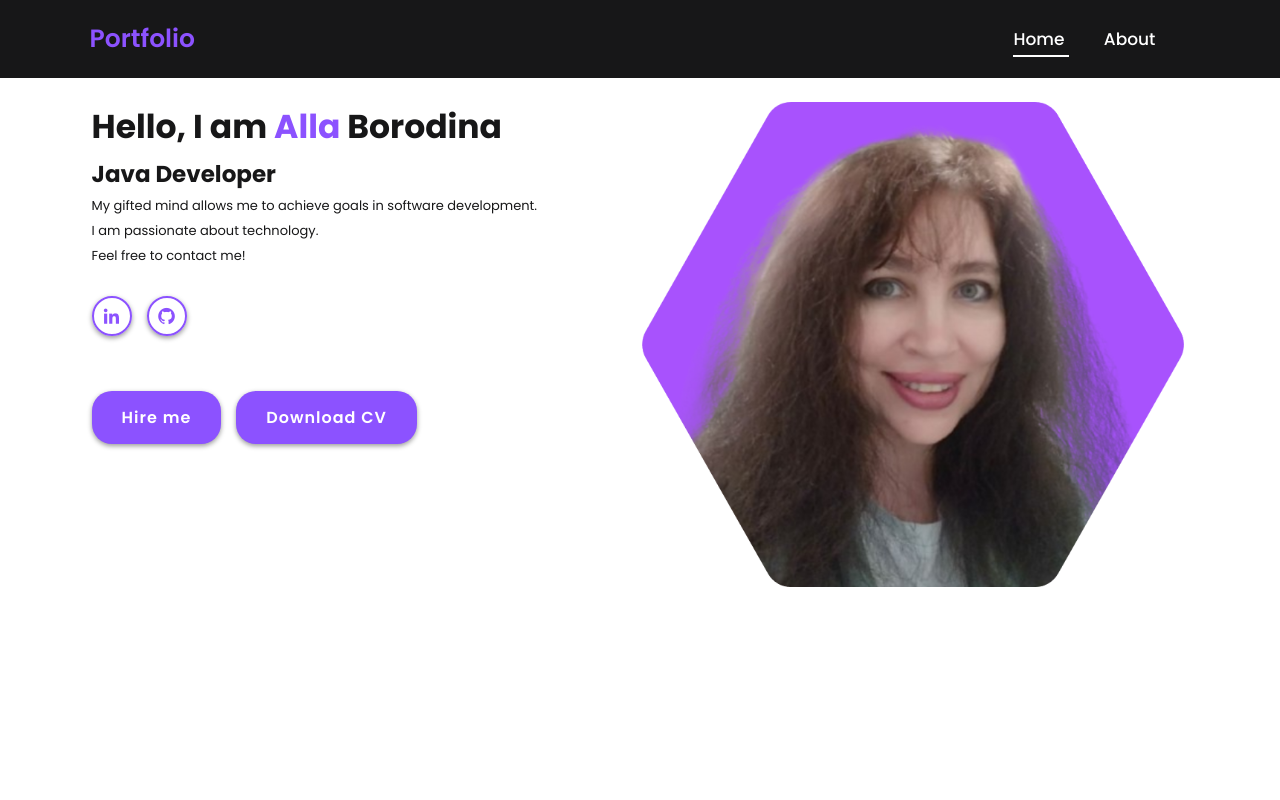
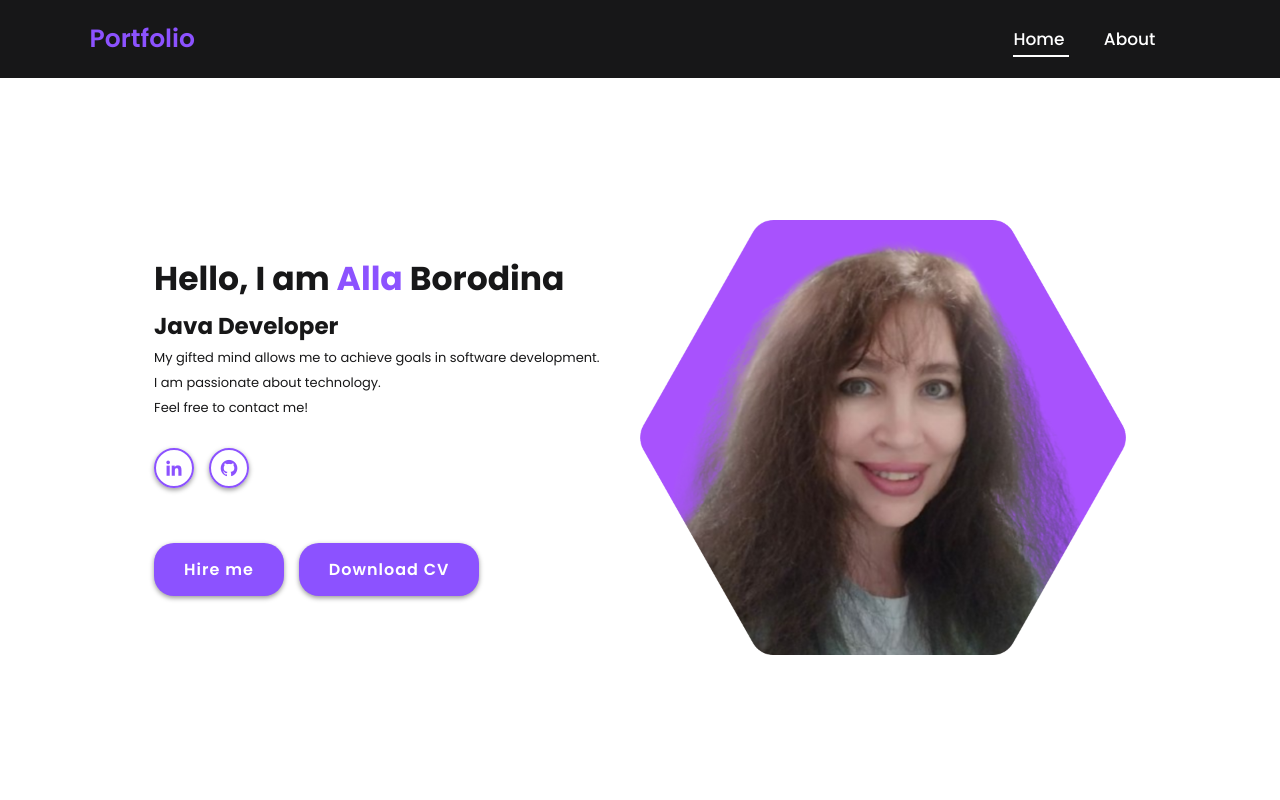
Before and after one commit to AllaVict/java_developer_portfolio, a React (Create React App) app: page / in a window 1280 px wide. Shown: the top 800 px of the page. Built offline with nearby package versions, Linux system fonts and the light colour scheme.

Commit message:
change home styles

```diff
--- a/package.json
+++ b/package.json
@@ -34,5 +34,8 @@
       "last 1 firefox version",
       "last 1 safari version"
     ]
+  },
+  "devDependencies": {
+    "gh-pages": "^6.1.1"
   }
 }
--- a/src/components/aboutStyle.css
+++ b/src/components/aboutStyle.css
@@ -1,3 +1,4 @@
+@import './../styles/main.css';
 /* About  */
 
 .about {
--- a/src/components/homeStyle.css
+++ b/src/components/homeStyle.css
@@ -1,35 +1,37 @@
 @import './../styles/main.css';
-
 /* Home  */
 
 .home {
-	display: inline-block;
+	display: flex;
+	justify-content: center;
+	/* display: inline-block; */
 	align-items: center;
-    width: 100%;
+    /* width: 100%; */
+	gap: 4rem;
     background-color: var(--white-color);
 }
 
 .home .home-content {
-	position: relative;
+	/* position: relative;
+    background:var(--white-color);
+    margin:2px; */
+    /* float:left; */
+    /* width: calc(50% - 4px);
+    padding-bottom: calc(50% - 4px) */
+}
+
+.home .home-img {
+	/* position: relative;
     background:var(--white-color);
     margin:2px;
     float:left;
     width: calc(50% - 4px);
-    padding-bottom: calc(50% - 4px)
-
-}
-
-.home .home-img {
-	position: relative;
-    background:var(--white-color);
-    margin:2px;
-    float:left;
-    width: calc(50% - 4px);
-    padding-bottom: calc(50% - 4px)
+    padding-bottom: calc(50% - 4px)  */
 }
 
 .home-img img {
-    width: calc(100% - 4px);
+	width: 38vw;
+    /* width: calc(100% - 4px); */
 }
 
 .home-content h1 {
@@ -37,6 +39,7 @@
 	font-weight: 700;
 	margin-bottom: .5rem;
 }
+
 .home-content h2 {
 	font-size: 2.3rem;
 	font-weight: 700;
```
Also changed, not shown: 1 other file (tests, documents, lock files or other folders).
